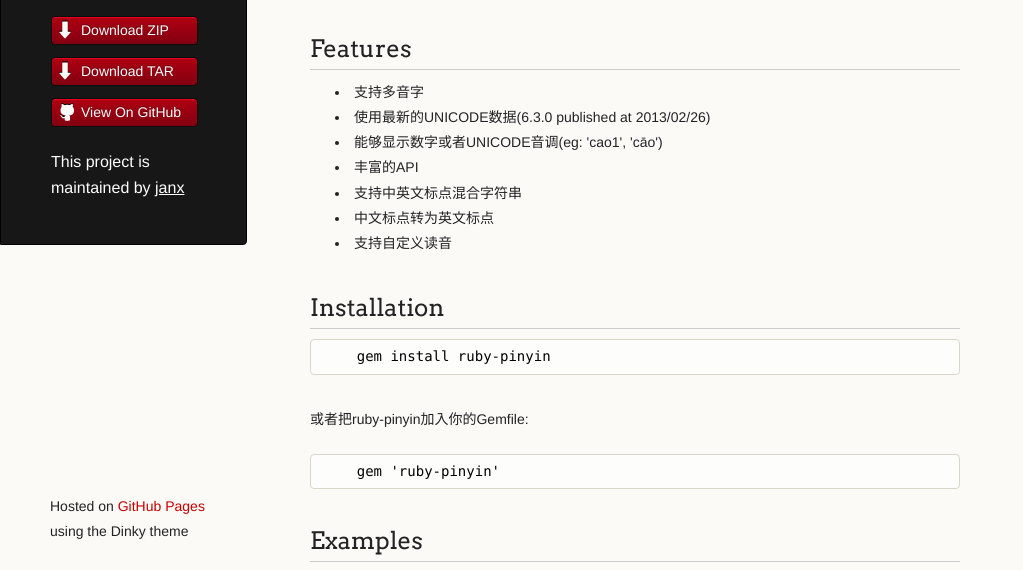
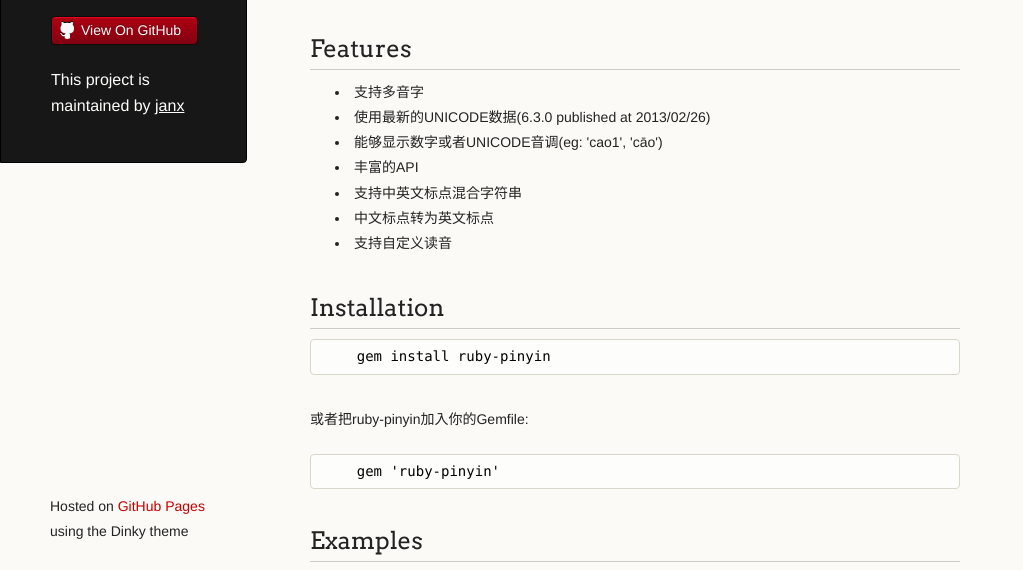
Before and after one commit to janx/ruby-pinyin, a plain HTML site: page index.html in a window 1280 px wide. Shown: the part 224-794 px from the top of the page, without its empty margins (0-1023 px from the left). Drawn offline with Linux system fonts and the light colour scheme.

Commit message:
remove zip/tar link

```diff
--- a/index.html
+++ b/index.html
@@ -20,8 +20,6 @@
         <p class="header">支持多音字的汉字转拼音工具。</p>
 
         <ul>
-          <li class="download"><a class="buttons" href="https://github.com/janx/ruby-pinyin/zipball/master">Download ZIP</a></li>
-          <li class="download"><a class="buttons" href="https://github.com/janx/ruby-pinyin/tarball/master">Download TAR</a></li>
           <li><a class="buttons github" href="https://github.com/janx/ruby-pinyin">View On GitHub</a></li>
         </ul>
 
```
